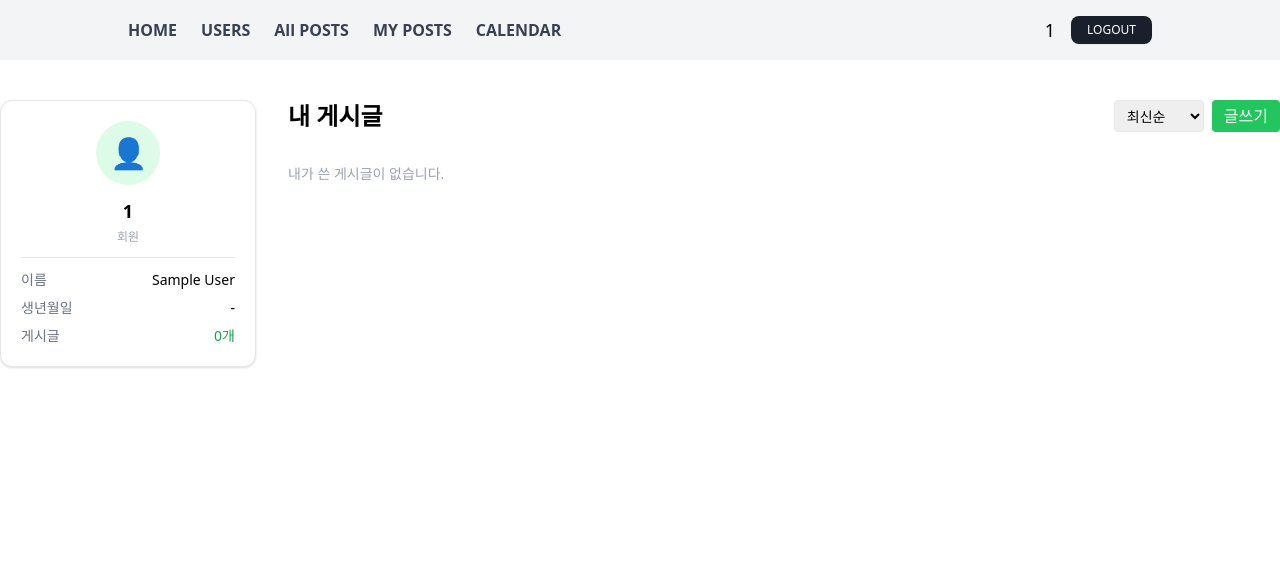
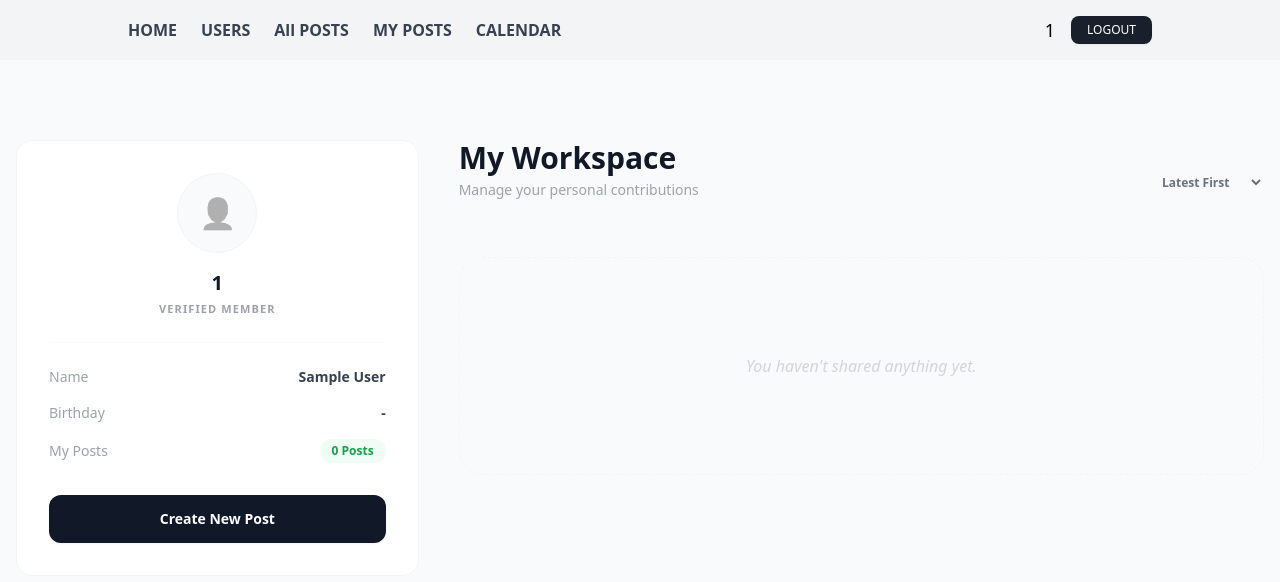
Before and after one commit to PARKJAEKYUNG0525/Blog_mini_project, a React (Vite) app: page /myBoard in a window 1280 px wide. Shown: the top 582 px of the page. Built offline with nearby package versions, Linux system fonts and the light colour scheme; sample sign-in values are in the browser's storage.

Commit message:
디자인 수정

```diff
--- a/src/components/CreateBoard.jsx
+++ b/src/components/CreateBoard.jsx
@@ -1,84 +1,107 @@
 import React, { useEffect, useState } from 'react';
-import { useNavigate } from 'react-router-dom';
-import { useAuth } from './AuthContextPro';
+import { Link } from 'react-router-dom';
 
-const CreateBoard = () => {
-    //1. 제목 상태 초기화
-    const [title, setTitle]=useState('');
-    //2. 내용 상태 초기화
-    const [content, setContent]=useState('');
-    //카테고리 초기화
-    const [category, setCategory]=useState('');
+const BoardList = () => {
+    const [posts, setPosts] = useState([]);
+    const [currentUser, setCurrentUser] = useState(null);
 
-    //3. 네비게이트(코드내에서 페이지 이동)
-    const navigator=useNavigate();
+    useEffect(() => {
+        const storedPosts = JSON.parse(localStorage.getItem("posts")) || [];
+        setPosts(storedPosts);
 
+        const storedUser = JSON.parse(localStorage.getItem("currentUser")) || null;
+        setCurrentUser(storedUser);
+    }, []);
 
-    //login.jsx 에서 저장한 로그인한 사용자 정보 가져온다.
-    const {currentUser} = useAuth();
-
-    //currentUser 가 false면 alert -> 로그인 필요해
-    //                      /login
-    useEffect(()=>{
-        if(!currentUser){
-            alert("로그인 필요하다");
-            navigator('/login');
-        }
-    },[]);
-
-    //4. onSubmit1 구현 -> 새로고침 방지
-    const onSubmit1=(e)=>{
-        e.preventDefault();
-
-        //const post={id:Date.now(), title, content}
-
-    //4.1 로컬스토리지에서 내가 쓴 제목과 내용을 읽어와서 posts에 저장 / 근데 만약에 내가 쓴 제목, 내용이 없으면 []
-    //문자열 -> 객체로 변환
-    let posts=JSON.parse(localStorage.getItem("posts")) || [];
-
-    const newPost={
-        id:Date.now(),
-        title,
-        content,
-        category,
-        writerId:currentUser.userId,  //현재 로그인한 사용자 아이디 추가해서 배열에 삽입
-        writerName: currentUser.name,
-        views: 0,  // 조회수 카운트
-    }
-    //posts 에다 newPost추가
-    posts.push(newPost);
-
-     //4.2 로컬스토리지에 내가 쓴 제목과 내용을 저장 (키 이름: posts)
-     //어차피 getItem으로 처음에 꺼낼 데이터가 없기때문에 posts=[]
-    localStorage.setItem("posts", JSON.stringify(posts));
-
-    setTitle("");
-    setContent("");
-
-    navigator('/myBoard');
-
+    const handleDelete = (id) => {
+        if (!window.confirm("정말 삭제하시겠습니까?")) return; // 사용자 확인 추가
+        const updated = posts.filter((post) => post.id !== id);
+        setPosts(updated);
+        localStorage.setItem("posts", JSON.stringify(updated));
     };
 
+    return (
+        /* 전체 배경: 화이트, 여백 확보 */
+        <div className="min-h-screen bg-white pt-20 px-4">
+            <div className="max-w-6xl mx-auto flex gap-12">
 
-    return (
-         <div className="max-w-xl mx-auto mt-10 bg-white p-6 rounded shadow">
-      <h1 className="text-xl font-bold mb-4">게시글 작성</h1>
-            <form onSubmit={onSubmit1}>
-                <select value={category} onChange={(e)=>setCategory(e.target.value)}
-                    className="w-full border border-gray-300 rounded px-3 py-2 bg-white focus:outline-none focus:ring-2 focus:ring-blue-400">
-                    <option value="">카테고리 선택</option>
-                    <option value="일상">일상</option>
-                    <option value="메모">메모</option>
-                    <option value="자유">자유</option>
-                </select> <br></br>
+                {/* 좌측: 회원 정보 섹션 (심플 카드 디자인) */}
+                <div className="w-64 flex flex-col items-center border border-gray-100 p-8 rounded-2xl h-fit sticky top-24">
+                    <div className="w-20 h-20 bg-gray-50 rounded-full flex items-center justify-center mb-4 border border-gray-100">
+                         {/* 기본 아바타 아이콘 */}
+                         <div className="w-10 h-10 bg-gray-200 rounded-full"></div>
+                    </div>
+                    <h2 className="font-bold text-lg text-gray-800 mb-1">{currentUser?.name || "사용자"}</h2>
+                    <span className="text-xs text-gray-400 mb-6 font-medium">회원</span>
 
-                제목 : <input type='text' className="border w-full p-2 mb-3 rounded" value={title} onChange={(e)=>setTitle(e.target.value)} />
-                내용 : <textarea  className="border w-full p-2 mb-3 rounded h-40" value={content} onChange={(e)=>setContent(e.target.value)} />
+                    <div className="w-full space-y-3 border-t border-gray-50 pt-6 text-sm">
+                        <div className="flex justify-between">
+                            <span className="text-gray-400 font-medium">이름</span>
+                            <span className="text-gray-700">{currentUser?.name}</span>
+                        </div>
+                        <div className="flex justify-between">
+                            <span className="text-gray-400 font-medium">생년월일</span>
+                            <span className="text-gray-700">{currentUser?.birthDate}</span>
+                        </div>
+                        <div className="flex justify-between">
+                            <span className="text-gray-400 font-medium">게시글</span>
+                            <span className="font-bold text-green-500">
+                                {posts.filter(p => p.writerId === currentUser?.userId).length}개
+                            </span>
+                        </div>
+                    </div>
 
-                <button className="bg-blue-500 text-white px-4 py-2 rounded">작성 완료</button>
-            </form>
+                    <Link to="/board/create" className="mt-8 w-full bg-green-500 text-white px-3 py-2.5 rounded-xl text-sm font-bold text-center hover:bg-green-600 transition-all shadow-sm">
+                        글쓰기
+                    </Link>
+                </div>
+
+                {/* 우측: 게시글 목록 섹션 */}
+                <div className="flex-1">
+                    <div className="flex justify-between items-end mb-8 border-b border-gray-50 pb-5">
+                        <h1 className="text-2xl font-bold text-gray-900">게시글 목록</h1>
+                        <span className="text-sm text-gray-400 font-medium">Total: {posts.length}</span>
+                    </div>
+
+                    <div className="space-y-4">
+                        {posts.length > 0 ? (
+                            posts.map((post) => (
+                                <div key={post.id} className="group border border-gray-100 p-6 rounded-2xl hover:bg-gray-50/50 transition-all">
+                                    <div className="flex justify-between items-start mb-2">
+                                        <div className="flex-1">
+                                            <h3 className="text-lg font-bold text-gray-800 group-hover:text-blue-600 transition-colors mb-2">
+                                                {post.title}
+                                            </h3>
+                                            <p className="text-gray-500 text-sm leading-relaxed line-clamp-2">
+                                                {post.content}
+                                            </p>
+                                        </div>
+
+                                        {/* 작성자 본인일 경우 수정/삭제 노출 */}
+                                        {currentUser && currentUser.userId === post.writerId && (
+                                            <div className="flex gap-3 ml-4">
+                                                <Link to={`/board/edit/${post.id}`} className="text-xs font-bold text-blue-400 hover:text-blue-600">수정</Link>
+                                                <button onClick={() => handleDelete(post.id)} className="text-xs font-bold text-red-300 hover:text-red-500">삭제</button>
+                                            </div>
+                                        )}
+                                    </div>
+                                    <div className="flex items-center gap-2 mt-4 text-[11px] text-gray-400 font-medium">
+                                        <span>작성자: {post.writerName || currentUser?.name}</span>
+                                        <span>•</span>
+                                        <span>{new Date(post.id).toLocaleDateString()}</span>
+                                    </div>
+                                </div>
+                            ))
+                        ) : (
+                            <div className="py-20 text-center text-gray-300 italic border border-dashed border-gray-100 rounded-3xl">
+                                등록된 게시물이 없습니다.
+                            </div>
+                        )}
+                    </div>
+                </div>
+            </div>
         </div>
     );
 };
 
-export default CreateBoard;
+export default BoardList;
--- a/src/components/MemberList.jsx
+++ b/src/components/MemberList.jsx
@@ -34,7 +34,7 @@ const MemberList = () => {
     const isMe = (user) => user.userId === currentUser.userId;
 
     return (
-        <div className="flex justify-center items-start pt-16 min-h-screen bg-gray-100 px-4">
+        <div className="flex justify-center items-start pt-16 min-h-screen bg-gray-50 px-4">
             <div className="bg-white border border-gray-200 p-8 rounded-xl shadow-sm w-full max-w-[820px]">
 
                 {/* Top: Title + Inbox Button */}
@@ -115,7 +115,7 @@ const MemberList = () => {
                                     <span className="w-1/5 text-center">
                                         <button
                                             onClick={() => deleteUser(index)}
-                                            className="opacity-0 group-hover:opacity-100 bg-red-50 text-red-500 text-xs px-3 py-1.5 rounded-lg hover:bg-red-500 hover:text-white transition-all"
+                                            className="bg-gray-100 text-gray-500 text-[11px] px-3.5 py-1.5 rounded-lg hover:bg-gray-200 hover:text-gray-700 transition-all active:scale-95 font-medium"
                                         >
                                             Delete
                                         </button>
--- a/src/components/MyBoard.jsx
+++ b/src/components/MyBoard.jsx
@@ -1,7 +1,6 @@
 import { useState, useEffect } from "react";
-import { useNavigate } from "react-router-dom";
+import { useNavigate, Link } from "react-router-dom";
 import { useAuth } from "./AuthContextPro";
-import { Link } from "react-router-dom";
 
 const MyBoard = () => {
     const [posts, setPosts] = useState([]);
@@ -12,145 +11,136 @@ const MyBoard = () => {
 
     useEffect(() => {
         if (!currentUser) {
-            alert("로그인이 필요합니다.");
+            alert("Please login to access this page.");
             navigator('/login');
         }
-    }, [currentUser]);
+    }, [currentUser, navigator]);
 
     useEffect(() => {
         const storedPosts = JSON.parse(localStorage.getItem("posts")) || [];
         setPosts(storedPosts);
     }, []);
 
-    // 내 게시글만 보이게
+    // Filter only my posts
     const myPosts = posts.filter((p) => currentUser && p.writerId === currentUser.userId);
 
-    // 게시글 정렬
+    // Sorting logic
     const sortedPosts = [...myPosts].sort((a, b) => {
-        if (sortType === "latest") {  // 최신순
-            return b.id - a.id;
-        } else if (sortType === "oldest"){  // 오래된순
-            return a.id - b.id;
-        } else if (sortType === "title") {  // 제목순
-            return a.title.localeCompare(b.title);
-        }
+        if (sortType === "latest") return b.id - a.id;
+        if (sortType === "oldest") return a.id - b.id;
+        if (sortType === "title") return a.title.localeCompare(b.title);
         return 0;
     });
 
     const handleDelete = (id) => {
+        if (!window.confirm("Are you sure you want to delete this post?")) return;
         const updated = posts.filter((post) => post.id !== id);
         setPosts(updated);
         localStorage.setItem("posts", JSON.stringify(updated));
-
-        if (selectPost && selectPost.id === id) {
-            setSelectPost(null);
-        }
+        if (selectPost && selectPost.id === id) setSelectPost(null);
     };
 
     return (
-        <div className="max-w-7xl mx-auto mt-10 flex gap-8">
+        <div className="min-h-screen bg-gray-50 pt-20 px-4">
+            <div className="max-w-7xl mx-auto flex flex-col md:flex-row gap-10">
 
-            {/* 좌측 회원 정보*/}
-            <div className="w-64 flex-shrink-0">
-                <div className="border rounded-xl shadow p-5 flex flex-col items-center gap-3 bg-white">
-                    <div className="w-16 h-16 rounded-full bg-green-100 flex items-center justify-center text-3xl">
-                        👤
-                    </div>
-                    <div className="text-center">
-                        <div className="font-bold text-lg">{currentUser && currentUser.userId ? currentUser.userId : "-"}</div>
-                        <div className="text-xs text-gray-400 mt-1">회원</div>
-                    </div>
-                    <hr className="w-full border-gray-200" />
-                    <div className="w-full text-sm space-y-2">
-                        <div className="flex justify-between">
-                            <span className="text-gray-500">이름</span>
-                            <span className="font-medium">{currentUser && currentUser.name ? currentUser.name : "-"}</span>
+                {/* Left: User Profile (1/3) - AllBoard's Sidebar Style */}
+                <div className="w-full md:w-1/3">
+                    <div className="border border-gray-100 p-8 rounded-2xl bg-white sticky top-24 flex flex-col items-center">
+                        <div className="w-20 h-20 rounded-full bg-gray-50 border border-gray-100 flex items-center justify-center text-3xl mb-4">
+                            <span className="grayscale opacity-50">👤</span>
                         </div>
-                        <div className="flex justify-between">
-                            <span className="text-gray-500">생년월일</span>
-                            <span className="font-medium">{currentUser && currentUser.birthDate ? currentUser.birthDate : "-"}</span>
+                        <div className="text-center mb-6">
+                            <h2 className="text-xl font-bold text-gray-900">{currentUser?.userId || "Guest"}</h2>
+                            <p className="text-[11px] text-gray-400 mt-1 font-bold uppercase tracking-widest">Verified Member</p>
                         </div>
-                        <div className="flex justify-between">
-                            <span className="text-gray-500">게시글</span>
-                            <span className="font-medium text-green-600">{myPosts.length}개</span>
+
+                        <div className="w-full space-y-4 border-t border-gray-50 pt-6 text-sm">
+                            <div className="flex justify-between">
+                                <span className="text-gray-400">Name</span>
+                                <span className="font-semibold text-gray-700">{currentUser?.name || "-"}</span>
+                            </div>
+                            <div className="flex justify-between">
+                                <span className="text-gray-400">Birthday</span>
+                                <span className="font-semibold text-gray-700">{currentUser?.birthDate || "-"}</span>
+                            </div>
+                            <div className="flex justify-between items-center">
+                                <span className="text-gray-400">My Posts</span>
+                                <span className="bg-green-50 text-green-600 px-3 py-1 rounded-full font-bold text-xs">
+                                    {myPosts.length} Posts
+                                </span>
+                            </div>
                         </div>
+
+                        <Link to="/board/create" className="mt-8 w-full bg-gray-900 text-white py-3.5 rounded-xl text-sm font-bold text-center hover:bg-gray-800 transition-all shadow-sm active:scale-95">
+                            Create New Post
+                        </Link>
                     </div>
                 </div>
-            </div>
 
-            {/* 우측 게시글 목록 */}
-            <div className="flex-1 flex flex-col">
-                <div className="flex justify-between mb-4">
-                    <h1 className="text-2xl font-bold">내 게시글</h1>
-                    <div className="flex gap-2">
+                {/* Right: My Post List (2/3) - AllBoard's List Style */}
+                <div className="w-full md:w-2/3">
+                    <div className="flex justify-between items-end mb-8 border-b border-gray-50 pb-6">
+                        <div>
+                            <h1 className="text-3xl font-bold text-gray-900">My Workspace</h1>
+                            <p className="text-sm text-gray-400 mt-1">Manage your personal contributions</p>
+                        </div>
+
                         <select
                             value={sortType}
                             onChange={(e) => setSortType(e.target.value)}
-                            className="border rounded px-2 py-1 text-sm"
+                            className="bg-gray-50 border-none rounded-xl px-4 py-2 text-xs font-bold text-gray-500 outline-none cursor-pointer focus:ring-2 focus:ring-gray-100"
                         >
-                            <option value="latest">최신순</option>
-                            <option value="oldest">오래된순</option>
-                            <option value="title">제목순</option>
+                            <option value="latest">Latest First</option>
+                            <option value="oldest">Oldest First</option>
+                            <option value="title">By Title</option>
                         </select>
-
-                        <Link to="/board/create" className="bg-green-500 text-white px-3 py-1 rounded">글쓰기</Link>
                     </div>
 
-
-                </div>
-
-                <div className="space-y-3 overflow-y-auto max-h-[60vh]">
-                    {myPosts.length > 0 ? (
-                        sortedPosts.map((post) => (
-                            <div key={post.id}>
-                                <div
-                                        onClick={() => {
-                                            if (selectPost && selectPost.id === post.id){
-                                                setSelectPost(null);
-                                            }
-                                            else{
-                                                setSelectPost(post)
-                                            }
-                                        }}
-                                        className={`border p-4 rounded shadow flex justify-between items-center cursor-pointer bg-white ${
-                                            selectPost && selectPost.id === post.id ? "bg-green-500" : ""
+                    <div className="space-y-4">
+                        {myPosts.length > 0 ? (
+                            sortedPosts.map((post) => (
+                                <div key={post.id} className="group flex flex-col">
+                                    <div
+                                        onClick={() => setSelectPost(selectPost?.id === post.id ? null : post)}
+                                        className={`border p-6 rounded-2xl flex justify-between items-center cursor-pointer transition-all ${
+                                            selectPost?.id === post.id
+                                            ? "border-blue-100 bg-blue-50/30"
+                                            : "border-gray-50 hover:border-gray-200 hover:bg-gray-50/30 bg-white"
                                         }`}
                                     >
-                                    <div className="flex justify-between items-start w-full">
-                                        {/* 왼쪽: 제목 + 작성자 */}
-                                        <div>
-                                            <div className="font-bold">{post.title}</div>
-                                            <div className="text-sm text-gray-500">
-                                                작성자: {post.writerName}
+                                        <div className="flex flex-col gap-1 pr-4">
+                                            <div className="text-[10px] text-gray-400 font-bold uppercase tracking-tight">
+                                                {new Date(post.id).toLocaleDateString('en-US', { month: 'short', day: 'numeric', year: 'numeric' })}
                                             </div>
+                                            <h3 className={`text-lg font-bold transition-colors ${selectPost?.id === post.id ? "text-blue-600" : "text-gray-800"}`}>
+                                                {post.title}
+                                            </h3>
                                         </div>
 
-                                        {/* 오른쪽: 날짜 */}
-                                        <div className="text-xs text-gray-400 whitespace-nowrap ml-4">
-                                            {new Date(post.id).toLocaleString('ko-KR')}
+                                        <div className="flex gap-4 items-center" onClick={(e) => e.stopPropagation()}>
+                                            <Link to={`/board/edit/${post.id}`} className="bg-gray-900 text-white text-[11px] px-3.5 py-1.5 rounded-lg shadow-sm hover:bg-gray-800 transition-all active:scale-95 font-medium inline-block">Edit</Link>
+                                            <button onClick={() => handleDelete(post.id)} className="bg-gray-100 text-gray-500 text-[11px] px-3.5 py-1.5 rounded-lg hover:bg-gray-200 hover:text-gray-700 transition-all active:scale-95 font-medium">Delete</button>
                                         </div>
-
-                                    </div>
-                                    <div className="flex gap-3 items-center min-w-[110px] justify-end">
-                                        <Link to={`/board/edit/${post.id}`} className="text-blue-500">수정</Link>
-                                        <button onClick={(e) => {e.stopPropagation(); handleDelete(post.id);}} className="text-red-500">삭제</button>
                                     </div>
 
+                                    {/* Expandable Content Area */}
+                                    {selectPost?.id === post.id && (
+                                        <div className="mx-2 p-8 bg-white border-x border-b border-blue-50 rounded-b-2xl shadow-sm animate-fadeIn">
+                                            <div className="text-[10px] font-bold text-blue-400 mb-4 uppercase tracking-widest">Post Content</div>
+                                            <p className="text-gray-600 text-base leading-relaxed whitespace-pre-wrap">
+                                                {post.content}
+                                            </p>
+                                        </div>
+                                    )}
                                 </div>
-
-                                {/* 아래 게시글 */}
-                                {selectPost && selectPost.id === post.id && (
-                                <div className="border-l-4 border-green-500 bg-green-50 p-4 mt-2 rounded">
-                                    <h2 className="text-lg font-bold mb-2">제목 : {post.title}</h2>
-                                    <p>내용 : {post.content}</p>
-                                </div>
-                                )}
-
+                            ))
+                        ) : (
+                            <div className="py-24 text-center text-gray-300 italic border border-dashed border-gray-100 rounded-3xl font-medium">
+                                You haven't shared anything yet.
                             </div>
-                        ))
-                    ) : (
-                        <div className="text-gray-400 text-sm mt-4">내가 쓴 게시글이 없습니다.</div>
-                    )}
+                        )}
+                    </div>
                 </div>
             </div>
         </div>
--- a/src/components/NaviBar.jsx
+++ b/src/components/NaviBar.jsx
@@ -38,8 +38,8 @@ const NaviBar = () => {
     </>
   ) : (
     <>
-      <Link to="/login">로그인</Link>
-      <Link to="/join">회원가입</Link>
+      <Link to="/login">LOGIN</Link>
+      <Link to="/join">SIGN UP</Link>
     </>
   )}
 </div>
```
Also changed, not shown: src/components/AllBoard.jsx (+3 -11 lines), src/components/EditBoard.jsx (+93 -32 lines).
